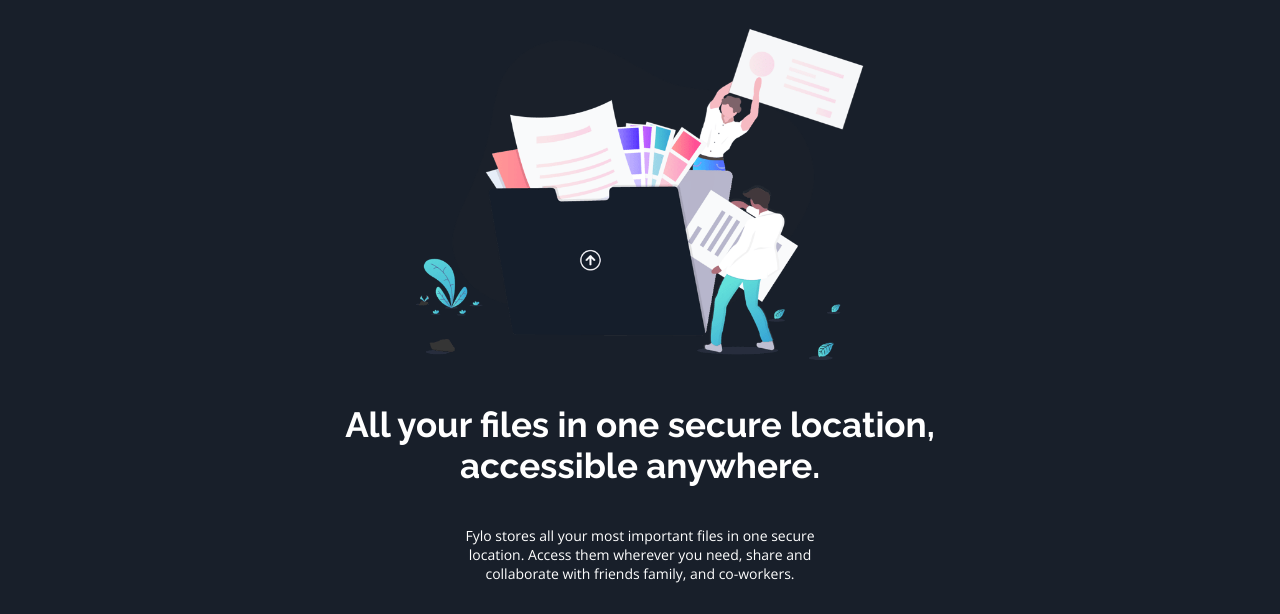
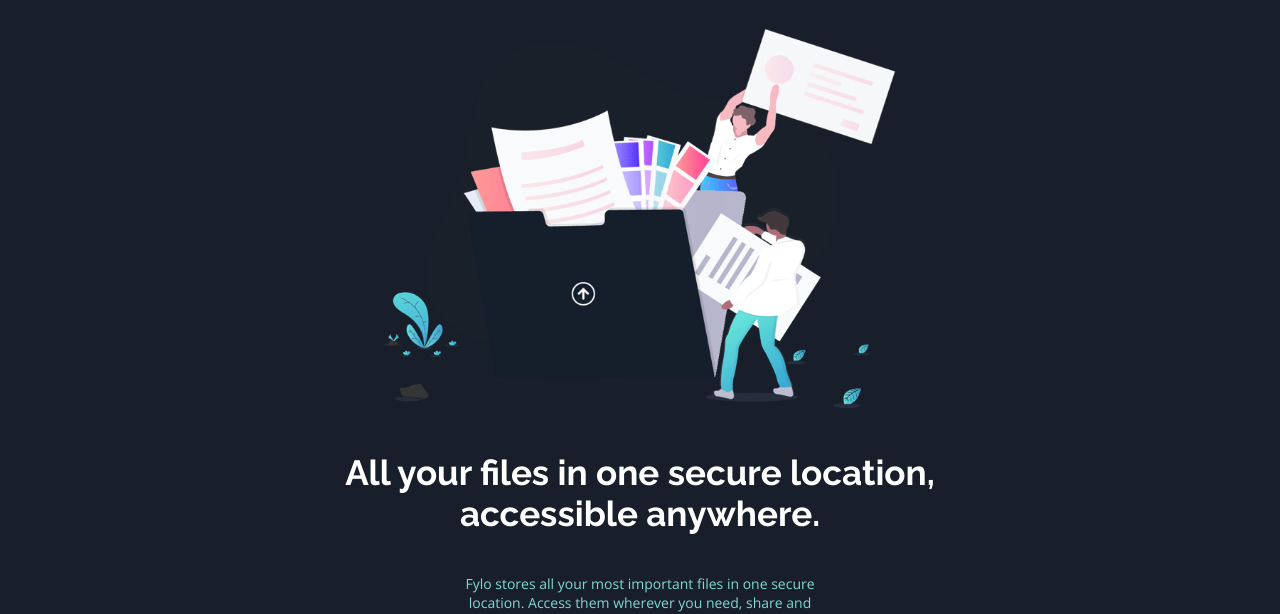
Before and after one commit to Matulanas/5-Fylo-Dark-Landing-Page, a plain HTML site: page index.html in a window 1280 px wide. Shown: the part 124-738 px from the top of the page. Drawn offline with nearby package versions, Linux system fonts and the light colour scheme.

Commit message:
Update styles.css

```diff
--- a/css/styles.css
+++ b/css/styles.css
@@ -39,7 +39,7 @@ header {
             font-size: 16px;
         }
         .navigation > a:hover {
-            text-decoration: underline white;
+            text-decoration: underline  #81D9D4;
         }
 
 /* Hero section */
@@ -49,7 +49,7 @@ header {
     width: 100%;
 }
     .hero > img {
-        width: 35%;
+        width: 40%;
     }
     .hero > h1 {
         font-family: 'Raleway', sans-serif;
@@ -60,7 +60,7 @@ header {
         font-size: 35px ;
     }
     .hero > p {
-        color: #fff;
+        color:  #81D9D4;
         width: 30%;
         margin: auto;
         padding: 40px 0;
```
